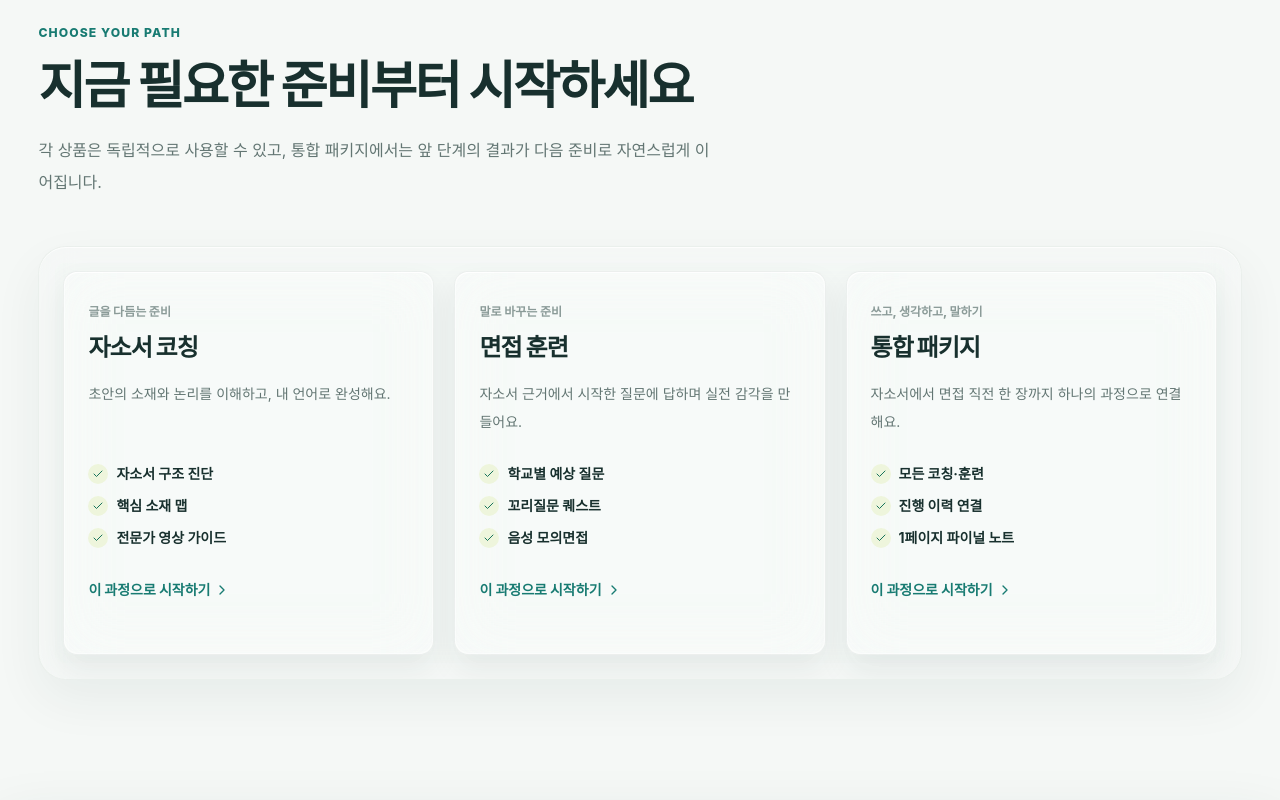
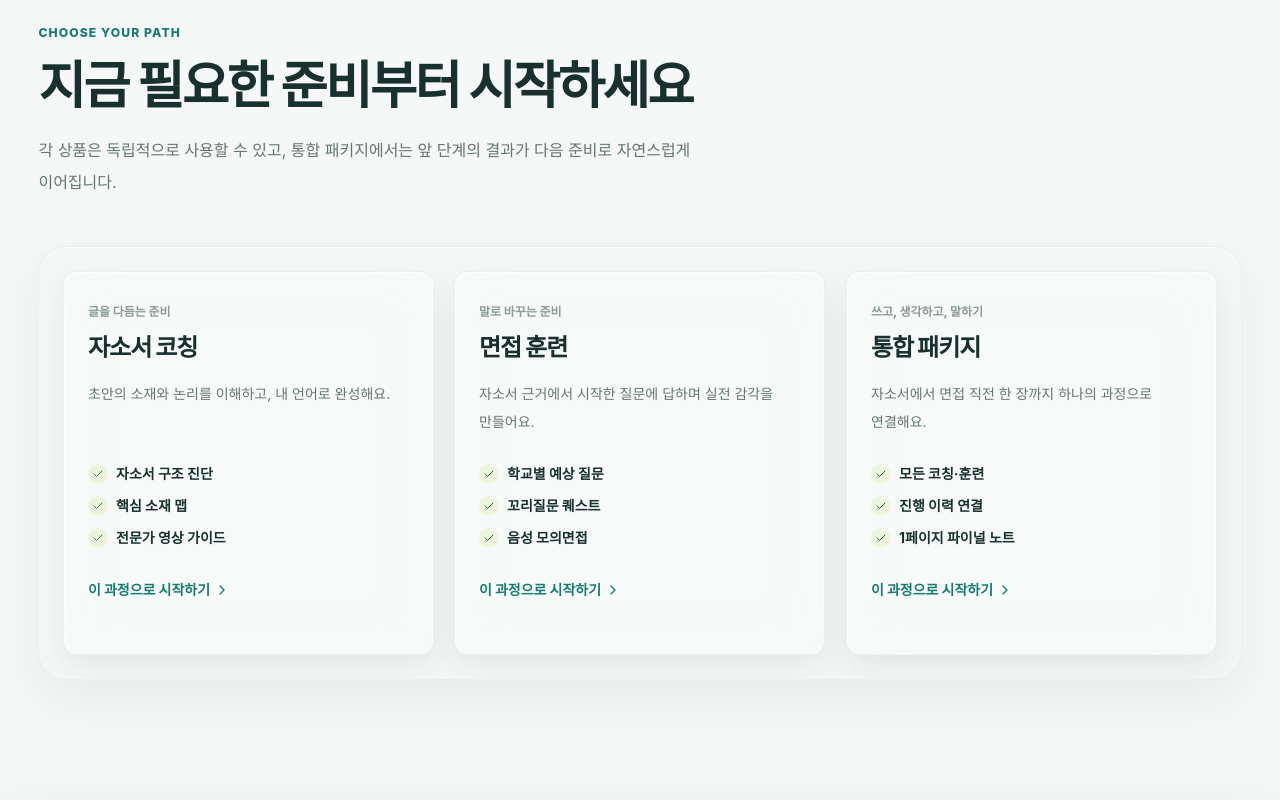
Before and after one commit to khlee-wq/hs-aihow, a Next.js app: page / in a window 1280 px wide. Shown: the part 1060-1860 px from the top of the page. Built offline with nearby package versions, Linux system fonts and the light colour scheme.

Commit message:
feat: refine landing scroll motion and Korean wrapping

```diff
--- a/src/app/globals.css
+++ b/src/app/globals.css
@@ -34,6 +34,16 @@ body {
     "Noto Sans KR",
     sans-serif;
   -webkit-font-smoothing: antialiased;
+}
+.korean-copy {
+  /* 한국어는 음절 단위가 아니라 공백 단위로 줄을 바꿉니다. */
+  word-break: keep-all;
+  overflow-wrap: break-word;
+}
+/* 제품 설명·질문·피드백에서 조사가 따로 내려가는 일을 기본적으로 막습니다. */
+:where(p, li, blockquote, h1, h2, h3, h4) {
+  word-break: keep-all;
+  overflow-wrap: break-word;
 }
 @layer base {
   button,
@@ -211,6 +221,9 @@ body {
   box-shadow:
     inset 0 1px 0 color-mix(in srgb, var(--surface-raised) 78%, transparent),
     0 16px 32px color-mix(in srgb, var(--surface-inverse) 8%, transparent);
+}
+.landing-product-stage [data-motion-product-card] {
+  will-change: transform, opacity;
 }
 .journey-stage {
   background: color-mix(in srgb, var(--surface-contrast) 92%, transparent);
--- a/src/components/motion/motion-root.tsx
+++ b/src/components/motion/motion-root.tsx
@@ -27,7 +27,7 @@ export function MotionRoot({ children }: { children: React.ReactNode }) {
     if (!motionReady || !root.current) return;
 
     const motionSelector =
-      ".float-in, [data-motion-hero], [data-motion-float], [data-motion-satellite], [data-motion-drop-group], [data-motion-parallax], [data-motion-reveal]";
+      ".float-in, [data-motion-hero], [data-motion-float], [data-motion-satellite], [data-motion-drop-group], [data-motion-product-stage], [data-motion-parallax], [data-motion-reveal]";
     if (!root.current.querySelector(motionSelector)) return;
 
     let cancelled = false;
@@ -180,6 +180,43 @@ export function MotionRoot({ children }: { children: React.ReactNode }) {
           );
         });
 
+        // 상품 카드는 스크롤 구간 안에서만 천천히 제자리로 모입니다.
+        // 과한 상시 모션 대신, 선택지를 읽기 시작하는 순간에만 깊이를 만듭니다.
+        if (window.matchMedia("(min-width: 768px)").matches) {
+          Array.from(
+            root.current?.querySelectorAll<HTMLElement>(
+              "[data-motion-product-stage]",
+            ) ?? [],
+          ).forEach((stage) => {
+            const cards = Array.from(
+              stage.querySelectorAll<HTMLElement>("[data-motion-product-card]"),
+            );
+            if (!cards.length) return;
+            gsap.fromTo(
+              cards,
+              {
+                autoAlpha: 0.08,
+                y: (index) => 44 + index * 14,
+                rotate: (index) => (index - 1) * 2.4,
+              },
+              {
+                autoAlpha: 1,
+                y: (index) => (index - 1) * -7,
+                rotate: 0,
+                stagger: 0.04,
+                ease: "none",
+                scrollTrigger: {
+                  trigger: stage,
+                  start: "top 86%",
+                  end: "top 38%",
+                  scrub: 0.65,
+                  invalidateOnRefresh: true,
+                },
+              },
+            );
+          });
+        }
+
         if (window.matchMedia("(min-width: 1024px)").matches) {
           Array.from(
             root.current?.querySelectorAll<HTMLElement>(
--- a/src/features/landing/landing-page.tsx
+++ b/src/features/landing/landing-page.tsx
@@ -196,13 +196,13 @@ export function LandingPage() {
           />
           <div
             className="landing-product-stage mt-12 grid gap-5 p-3 sm:p-5 lg:grid-cols-3 lg:p-6"
-            data-motion-drop-group
+            data-motion-product-stage
           >
             {products.map((product, index) => (
               <Card
                 key={product.title}
                 variant="glass"
-                data-motion-drop
+                data-motion-product-card
                 className={cn(
                   `landing-product-card--${product.tone}`,
                   "landing-product-card surface-interactive relative z-10 flex flex-col overflow-hidden border-0 p-7",
@@ -216,7 +216,10 @@ export function LandingPage() {
                 <h3 className="mt-3 text-2xl font-black tracking-[-.04em]">
                   {product.title}
                 </h3>
-                <p className="mt-4 min-h-14 text-sm leading-7 text-[var(--text-secondary)]">
+                <p
+                  className="korean-copy mt-4 min-h-14 text-sm leading-7 text-[var(--text-secondary)]"
+                  data-testid="landing-product-description"
+                >
                   {product.description}
                 </p>
                 <ul className="mt-7 grid gap-3">
@@ -478,7 +481,7 @@ function SectionIntro({
       <h2 className="heading-xl mt-4 text-balance">{title}</h2>
       <p
         className={cn(
-          "mt-5 text-base leading-8",
+          "korean-copy mt-5 text-base leading-8",
           inverse ? "text-white/65" : "text-[var(--text-secondary)]",
         )}
       >
```
Also changed, not shown: 2 other files (tests, documents, lock files or other folders).
